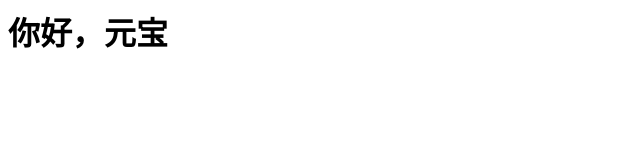
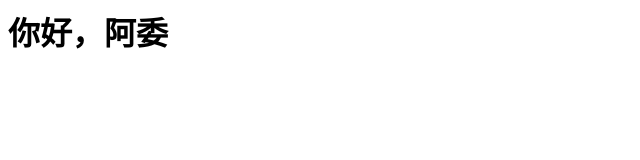
Before and after one commit to ispast/ispast.github.io, a plain HTML site: page index.html in a window 1280 px wide. Shown: the full height of the page, 0-640 px from the left. Drawn offline with Linux system fonts and the light colour scheme.

Commit message:
Update index.html

```diff
--- a/index.html
+++ b/index.html
@@ -1,7 +1,7 @@
 <html>
 <body>
 
-<h1>你好，元宝</h1>
+<h1>你好，阿委</h1>
 
 
 </body>
```
